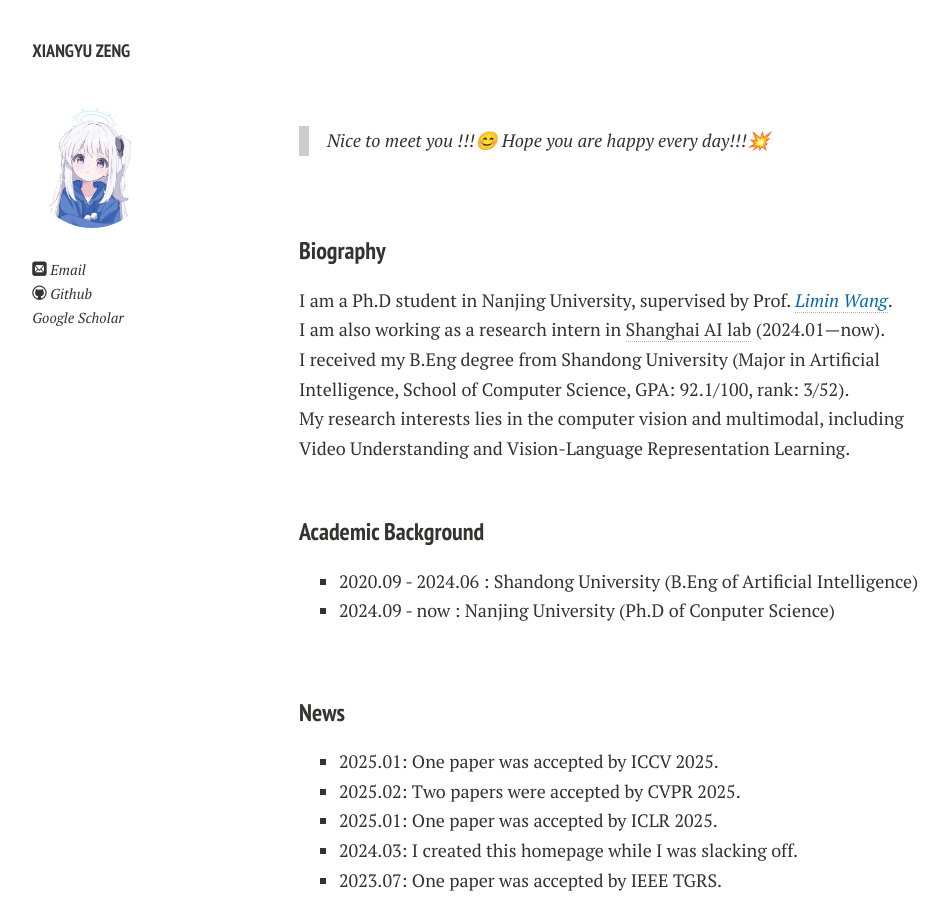
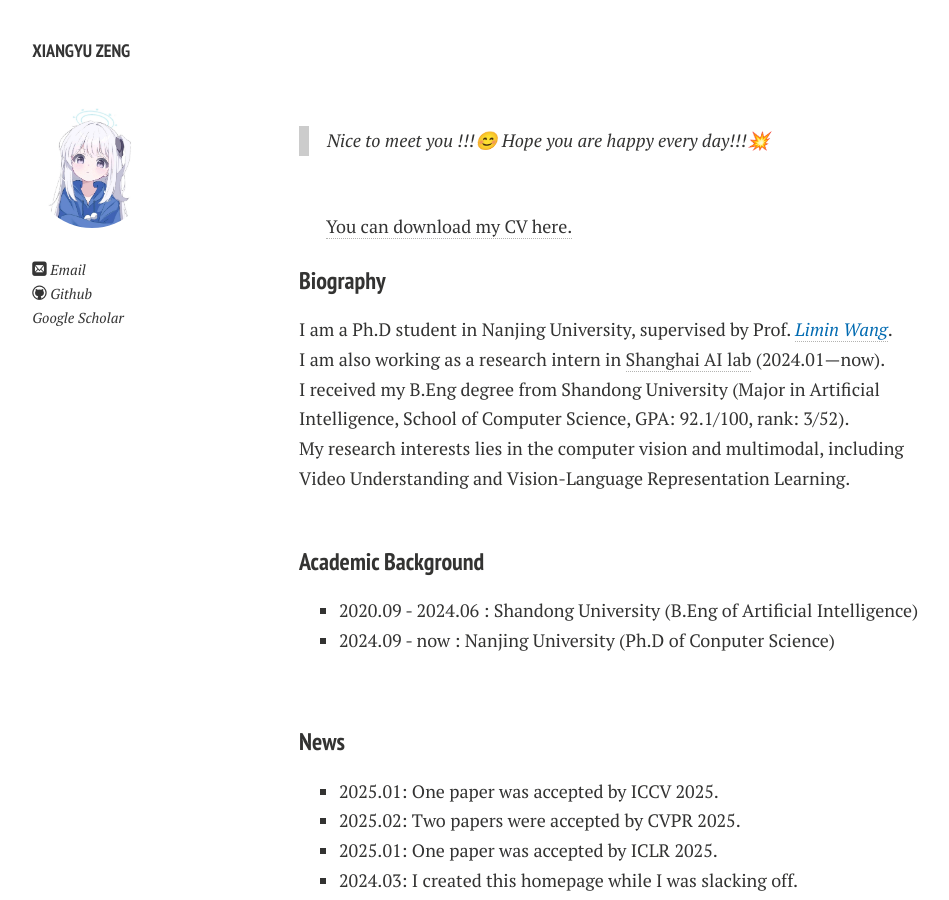
Before and after one commit to LanXingXuan/LanXingXuan.github.io, a Jekyll site: the page built from index.md, in a window 1280 px wide and 900 px high. Shown: the whole window, without its empty margins (21-970 px from the left). Built offline with Jekyll 4.4.1, drawn with Linux system fonts in a browser that asks for light colours; nearby versions of some CDN libraries; comment, search, counter and statistics services are not loaded; a style sheet for code colours, icons or effects is not loaded.

Commit message:
Update index.md

```diff
--- a/index.md
+++ b/index.md
@@ -5,6 +5,9 @@ layout: page
 > Nice to meet you !!!😊 Hope you are happy every day!!!💥
 
 <br>
+
+[You can download my CV here.](https://github.com/LanXingXuan/LanXingXuan.github.io/blob/main/CV/CV_Xiangyu_Zeng.pdf)
+
 
 ### Biography
 
```
